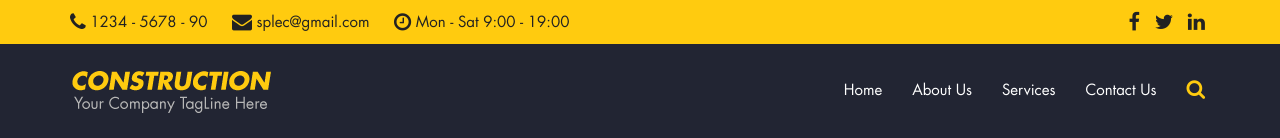
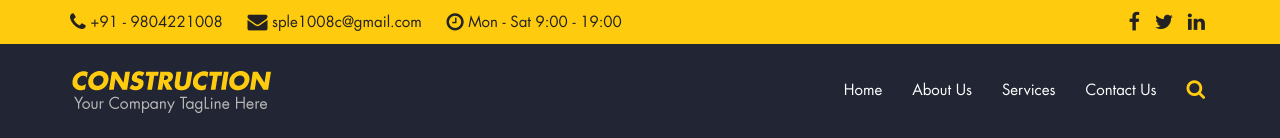
Before and after one commit to adbsoftpune/splec, a plain HTML site: page index.html in a window 1280 px wide. Shown: the top 138 px of the page. Drawn offline with Linux system fonts and the light colour scheme.

Commit message:
Update index.html

```diff
--- a/index.html
+++ b/index.html
@@ -51,8 +51,8 @@
             <div class="top_nav">
                 <div class="container">
                     <ul class="list-inline info">
-                        <li><a href="#"><span class="fa fa-phone"></span> 1234 - 5678 - 90</a></li>
-                        <li><a href="#"><span class="fa fa-envelope"></span> splec@gmail.com</a></li>
+                        <li><a href="#"><span class="fa fa-phone"></span> +91 - 9804221008</a></li>
+                        <li><a href="#"><span class="fa fa-envelope"></span> sple1008c@gmail.com</a></li>
                         <li><a href="#"><span class="fa fa-clock-o"></span> Mon - Sat 9:00 - 19:00</a></li>
                     </ul>
                      <ul class="list-inline social_icon">
```
